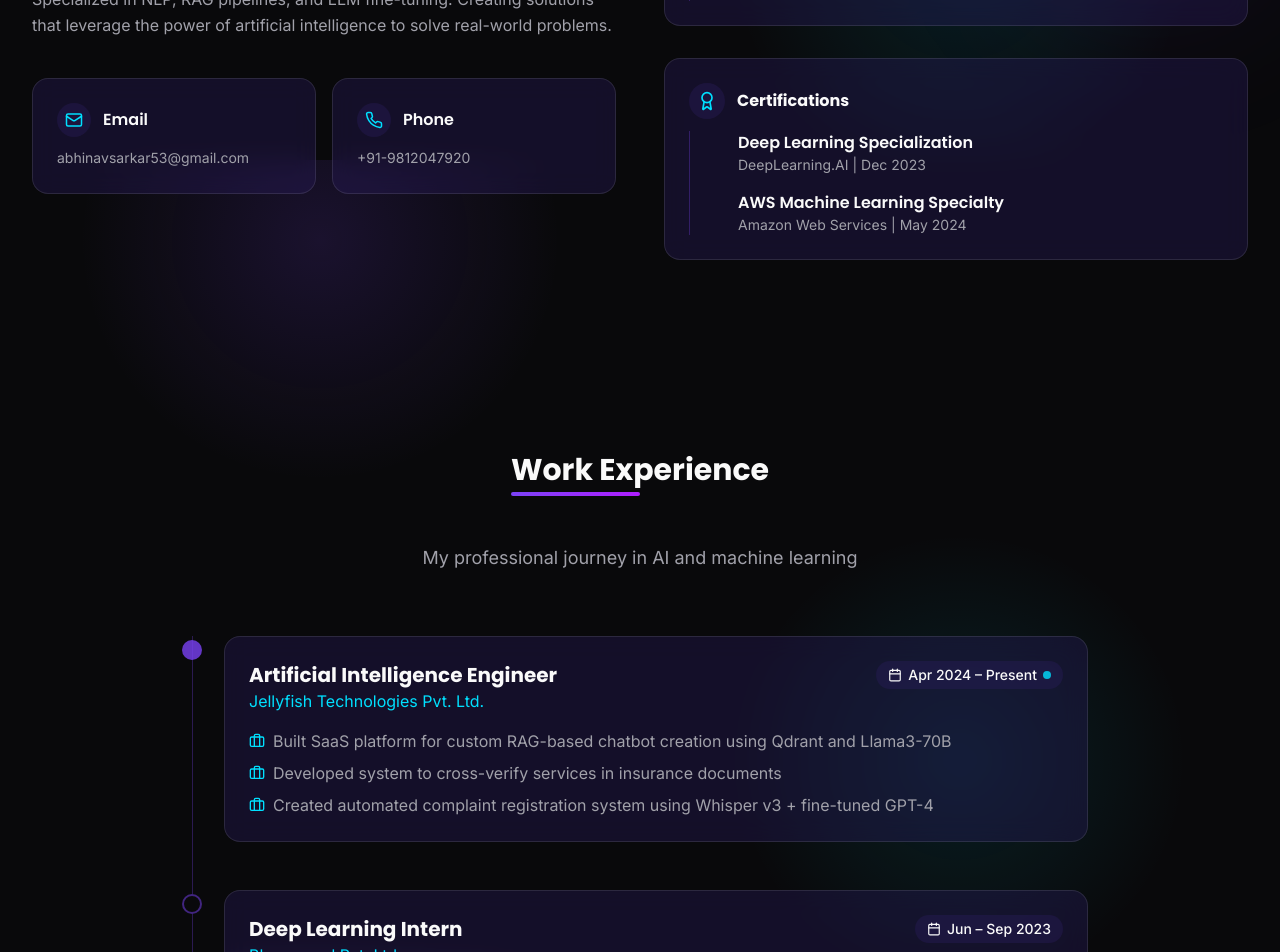
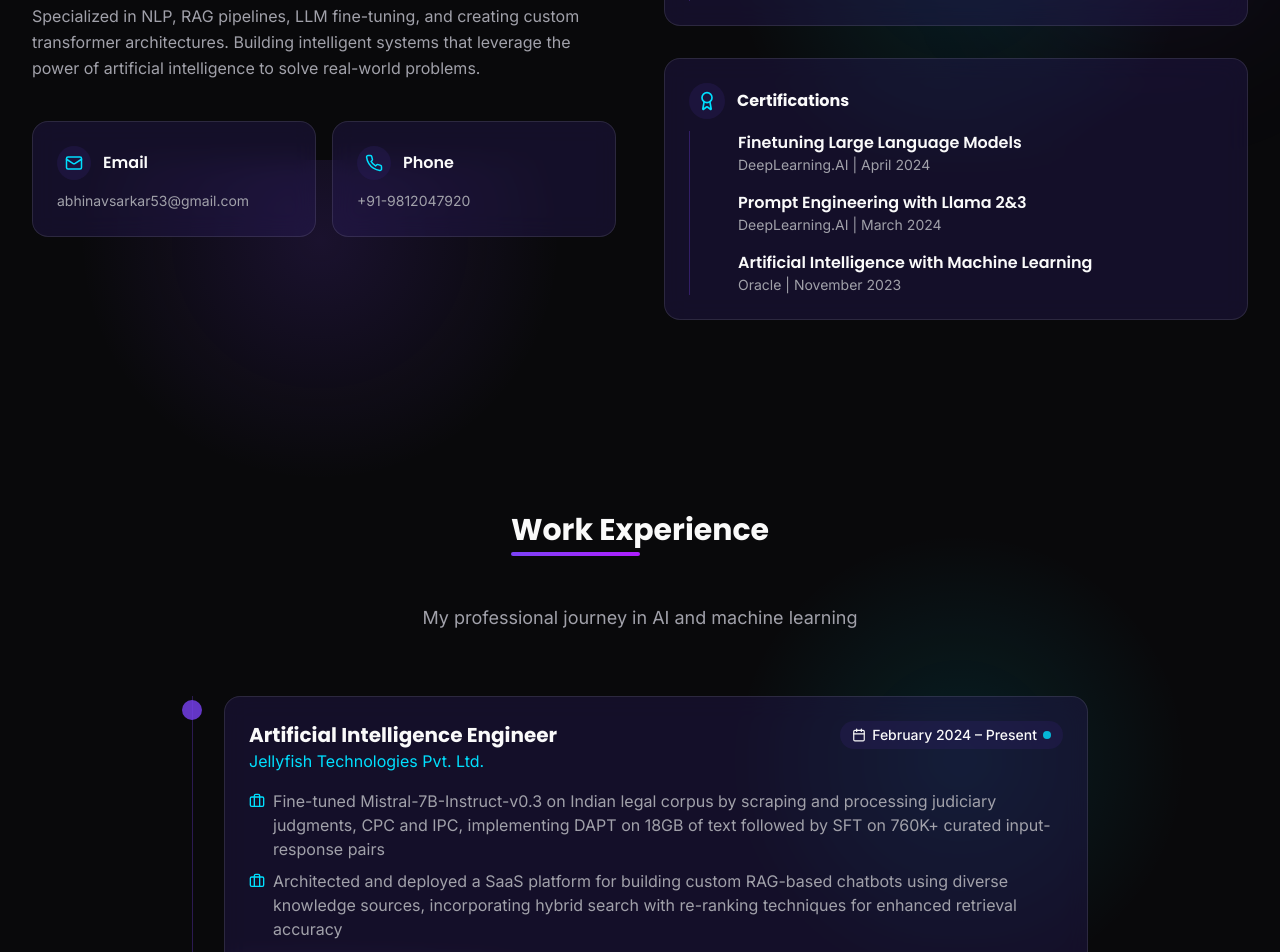
Before and after one commit to AbhinavSarkarr/abhinav-ai-portfolio, a React (Vite) app: page / in a window 1280 px wide. Shown: the part 1440-2392 px from the top of the page. Built offline with nearby package versions, Linux system fonts and the light colour scheme.

Commit message:
Update portfolio content
Update all sections of the portfolio with content from the provided LaTeX resume, including work experience, projects, certifications, and links.

```diff
--- a/src/components/sections/ExperienceSection.tsx
+++ b/src/components/sections/ExperienceSection.tsx
@@ -1,7 +1,7 @@
 
 import { useRef, useEffect } from 'react';
 import { motion, useInView } from 'framer-motion';
-import { Briefcase, Calendar } from 'lucide-react';
+import { Briefcase, Calendar, Link } from 'lucide-react';
 import { useAdminData } from '@/contexts/AdminDataContext';
 
 export function ExperienceSection() {
@@ -69,7 +69,20 @@ export function ExperienceSection() {
               <div className="glass-card">
                 <div className="flex flex-wrap gap-4 items-start justify-between mb-4">
                   <div>
-                    <h3 className="text-xl font-bold">{exp.title}</h3>
+                    <div className="flex items-center gap-2">
+                      <h3 className="text-xl font-bold">{exp.title}</h3>
+                      {exp.certificateLink && (
+                        <a
+                          href={exp.certificateLink}
+                          target="_blank"
+                          rel="noopener noreferrer"
+                          className="text-tech-accent hover:text-tech-neon transition-colors"
+                          title="View Certificate"
+                        >
+                          <Link size={16} />
+                        </a>
+                      )}
+                    </div>
                     <p className="text-tech-accent">{exp.company}</p>
                   </div>
                   <span className="flex items-center gap-1.5 px-3 py-1 rounded-full bg-tech-glass text-sm font-medium">
--- a/src/components/sections/SkillsSection.tsx
+++ b/src/components/sections/SkillsSection.tsx
@@ -40,7 +40,7 @@ export function SkillsSection() {
         </motion.div>
 
         {skills && skills.length > 0 ? (
-          <div className="grid grid-cols-1 md:grid-cols-2 lg:grid-cols-3 gap-8">
+          <div className="grid grid-cols-1 md:grid-cols-2 lg:grid-cols-4 gap-8">
             {skills.map((category, index) => (
               <motion.div
                 key={category.id}
@@ -52,7 +52,7 @@ export function SkillsSection() {
                 <h3 className="text-xl font-bold mb-4">{category.name}</h3>
 
                 <motion.div
-                  className="grid grid-cols-2 gap-2"
+                  className="grid grid-cols-1 gap-2"
                   variants={containerVariants}
                   initial="hidden"
                   animate={isInView ? "visible" : "hidden"}
--- a/src/contexts/AdminDataContext.tsx
+++ b/src/contexts/AdminDataContext.tsx
@@ -17,6 +17,7 @@ type ExperienceItem = {
   current: boolean;
   description: string[] | string;
   id: string;
+  certificateLink?: string;
 };
 
 type ProjectItem = {
@@ -58,6 +59,7 @@ type SocialLinks = {
   twitter?: string;
   huggingface?: string;
   resume?: string;
+  portfolio?: string;
 };
 
 // Define overall admin data structure
@@ -100,7 +102,7 @@ const initialData: AdminData = {
   hero: {
     name: "Abhinav Sarkar",
     title: "AI/LLM Engineer",
-    description: "Specialized in NLP, RAG pipelines, and LLM fine-tuning. Creating solutions that leverage the power of artificial intelligence to solve real-world problems.",
+    description: "Specialized in NLP, RAG pipelines, LLM fine-tuning, and creating custom transformer architectures. Building intelligent systems that leverage the power of artificial intelligence to solve real-world problems.",
     image: "/lovable-uploads/0f976acc-d38b-4ac7-96a7-02ccc53846b5.png",
     resumeLink: "https://drive.google.com/file/d/1kvz-xyhbenuvSjtZr98EC8WMhYjv4pIc/view"
   },
@@ -109,119 +111,114 @@ const initialData: AdminData = {
       id: "exp1",
       title: "Artificial Intelligence Engineer",
       company: "Jellyfish Technologies Pvt. Ltd.",
-      period: "Apr 2024 – Present",
+      period: "February 2024 – Present",
       current: true,
       description: [
-        "Built SaaS platform for custom RAG-based chatbot creation using Qdrant and Llama3-70B",
-        "Developed system to cross-verify services in insurance documents",
-        "Created automated complaint registration system using Whisper v3 + fine-tuned GPT-4"
+        "Fine-tuned Mistral-7B-Instruct-v0.3 on Indian legal corpus by scraping and processing judiciary judgments, CPC and IPC, implementing DAPT on 18GB of text followed by SFT on 760K+ curated input-response pairs",
+        "Architected and deployed a SaaS platform for building custom RAG-based chatbots using diverse knowledge sources, incorporating hybrid search with re-ranking techniques for enhanced retrieval accuracy",
+        "Implemented a Graph-based Entity extraction system using decoder architecture that identifies document-entity and entity-entity relationships during training and leverages those patterns for automatic extraction"
       ]
     },
     {
       id: "exp2",
       title: "Deep Learning Intern",
       company: "Bhramaand Pvt. Ltd.",
-      period: "Jun – Sep 2023",
+      period: "June – September 2023",
       current: false,
       description: [
-        "Designed zero-shot classification system with bart-large-mnli",
-        "Built modules for real-time news story generation",
-        "Developed financial forecasting models using XGBoost"
-      ]
+        "Designed and executed a zero-shot classification system using bart-large-mnli 1.0 to categorize individuals based on their preferences, work experience, and career aspirations",
+        "Developed predictive modules for financial forecasting, utilizing XGBoost Regressor to predict corporate maintenance expenditures and contractor profits based on projected workload"
+      ],
+      certificateLink: "https://drive.google.com/file/d/1Izrznc1wU2PE8EEQo2YMWLBPYWW12QV7/view?usp=sharing"
     }
   ],
   projects: [
     {
       id: "proj1",
-      title: "AutoDraft",
-      description: "Chrome extension that automates email replies using Tavily AI, Crew AI, and Llama3-8B",
-      technologies: ["TypeScript", "Langchain", "Llama", "Tavily AI", "Chrome Extension API"],
-      image: "https://images.unsplash.com/photo-1498050108023-c5249f4df085",
-      github: "#",
-      liveUrl: "#"
+      title: "JurisGPT",
+      description: "A decoder-only transformer architecture built from scratch and trained on Supreme Court judgments data.",
+      technologies: ["PyTorch", "Natural Language Processing", "Transformer Architecture", "GELU Activation", "BPE Tokenization"],
+      image: "https://images.unsplash.com/photo-1589994965-fcf48d80b0fd?ixlib=rb-4.0.3&ixid=M3wxMjA3fDB8MHxwaG90by1wYWdlfHx8fGVufDB8fHx8fA%3D%3D",
+      github: "https://github.com/AbhinavSarkarr/LLM-From-Scratch",
+      liveUrl: "https://bytepairtokenizer.netlify.app/"
     },
     {
       id: "proj2",
       title: "TextTweak",
-      description: "Real-time text improvement tool using fine-tuned Google T5-base for grammar/spell check",
-      technologies: ["Python", "PyTorch", "T5", "Transformers", "FastAPI"],
-      image: "https://images.unsplash.com/photo-1486312338219-ce68d2c6f44d",
-      github: "#",
-      liveUrl: "#"
+      description: "A tool that identifies and corrects spelling and grammatical errors, offering accurate suggestions for improved text clarity.",
+      technologies: ["Hugging Face", "PyTorch", "T5", "Transformers", "Fine-tuning"],
+      image: "https://images.unsplash.com/photo-1542744095-fcf48d80b0fd?ixlib=rb-4.0.3",
+      liveUrl: "https://huggingface.co/spaces/abhinavsarkar/TextTweakAI"
     },
     {
       id: "proj3",
-      title: "RAG Pipeline Builder",
-      description: "End-to-end system for creating custom retrieval augmented generation pipelines",
-      technologies: ["Python", "Qdrant", "LangChain", "Llama", "React"],
-      image: "https://images.unsplash.com/photo-1488590528505-98d2b5aba04b",
-      github: "#"
-    },
-    {
-      id: "proj4",
-      title: "Insurance Document Analyzer",
-      description: "AI system that extracts and cross-verifies services in insurance documents",
-      technologies: ["OCR", "NLP", "BERT", "FastAPI", "React"],
-      image: "https://images.unsplash.com/photo-1531297484001-80022131f5a1",
-      github: "#"
+      title: "Custom Tokenizer",
+      description: "An interactive web application allowing users to train custom tokenizers using Byte Pair Encoding technique and visualize the tokenization process.",
+      technologies: ["Byte Pair Encoding", "Tokenization", "Web Application", "Interactive Visualization"],
+      image: "https://images.unsplash.com/photo-1555949963-ff9fe0c870eb?ixlib=rb-4.0.3",
+      liveUrl: "https://bytepairtokenizer.netlify.app/"
     }
   ],
   skills: [
     {
       id: "skill1",
-      name: "Languages",
-      skills: ["Python", "JavaScript", "TypeScript", "SQL", "R", "C++"]
+      name: "Libraries",
+      skills: ["Accelerate", "DeepSpeed", "Pydantic", "BeautifulSoup", "Selenium", "Transformers", "XGBoost", "Keras"]
     },
     {
       id: "skill2",
-      name: "ML/AI",
-      skills: ["PyTorch", "TensorFlow", "Scikit-learn", "LangChain", "Transformers", "Hugging Face"]
+      name: "Frameworks",
+      skills: ["PyTorch", "Langchain", "FastAPI", "Axolotl", "Pandas", "NumPy", "Scikit-learn"]
     },
     {
       id: "skill3",
-      name: "Web/Cloud",
-      skills: ["React", "FastAPI", "AWS", "Azure", "Docker", "GCP"]
+      name: "Databases",
+      skills: ["MySQL", "Redis", "Chroma DB", "QDrant VectorDB", "Pinecone", "Neo4j"]
+    },
+    {
+      id: "skill4",
+      name: "Tools",
+      skills: ["Docker", "RabbitMQ", "GitHub", "CI/CD Pipelines"]
     }
   ],
   certifications: [
     {
       id: "cert1",
-      title: "Deep Learning Specialization",
+      title: "Finetuning Large Language Models",
       issuer: "DeepLearning.AI",
-      date: "Dec 2023",
+      date: "April 2024",
       link: "#"
     },
     {
       id: "cert2",
-      title: "AWS Machine Learning Specialty",
-      issuer: "Amazon Web Services",
-      date: "May 2024",
+      title: "Prompt Engineering with Llama 2&3",
+      issuer: "DeepLearning.AI",
+      date: "March 2024",
+      link: "#"
+    },
+    {
+      id: "cert3",
+      title: "Artificial Intelligence with Machine Learning",
+      issuer: "Oracle",
+      date: "November 2023",
       link: "#"
     }
   ],
   publications: [
     {
       id: "pub1",
-      title: "LLM Optimizations for Production Applications",
-      publisher: "Medium",
-      date: "Mar 2024",
-      link: "#",
-      description: "A comprehensive analysis of techniques to optimize large language models for real-world production environments."
-    },
-    {
-      id: "pub2",
-      title: "Efficient RAG Pipelines With Hybrid Search",
-      publisher: "Towards Data Science",
-      date: "Jan 2024",
-      link: "#",
-      description: "Exploring the implementation of hybrid search methods to improve retrieval augmented generation pipelines."
+      title: "A Comprehensive Survey on Answer Generation Methods using NLP",
+      publisher: "NLP Journal",
+      date: "2024",
+      link: "https://doi.org/10.1016/j.nlp.2024.100088",
+      description: "A detailed analysis of various approaches, techniques, and challenges in generating accurate and contextually appropriate answers using modern NLP methods."
     }
   ],
   social: {
-    github: "https://github.com/abhinav",
-    linkedin: "https://linkedin.com/in/abhinav",
-    twitter: "https://twitter.com/abhinav",
-    huggingface: "https://huggingface.co/abhinav",
+    github: "https://github.com/AbhinavSarkarr",
+    linkedin: "https://www.linkedin.com/in/abhinavsarkarrr",
+    huggingface: "https://huggingface.co/abhinavsarkar",
+    portfolio: "https://abhinav-ai-portfolio.lovable.app/",
     resume: "https://drive.google.com/file/d/1kvz-xyhbenuvSjtZr98EC8WMhYjv4pIc/view"
   }
 };
```
